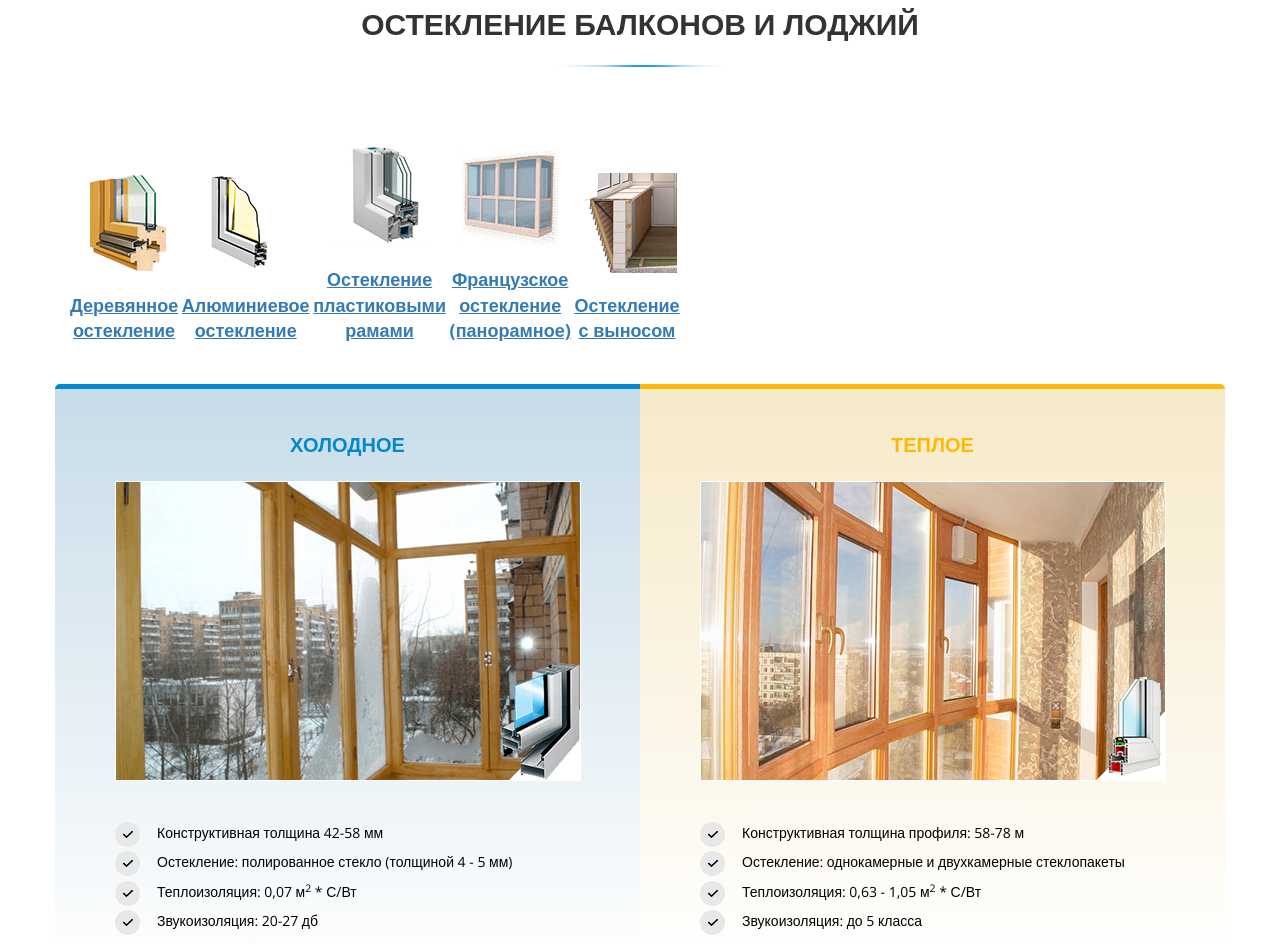
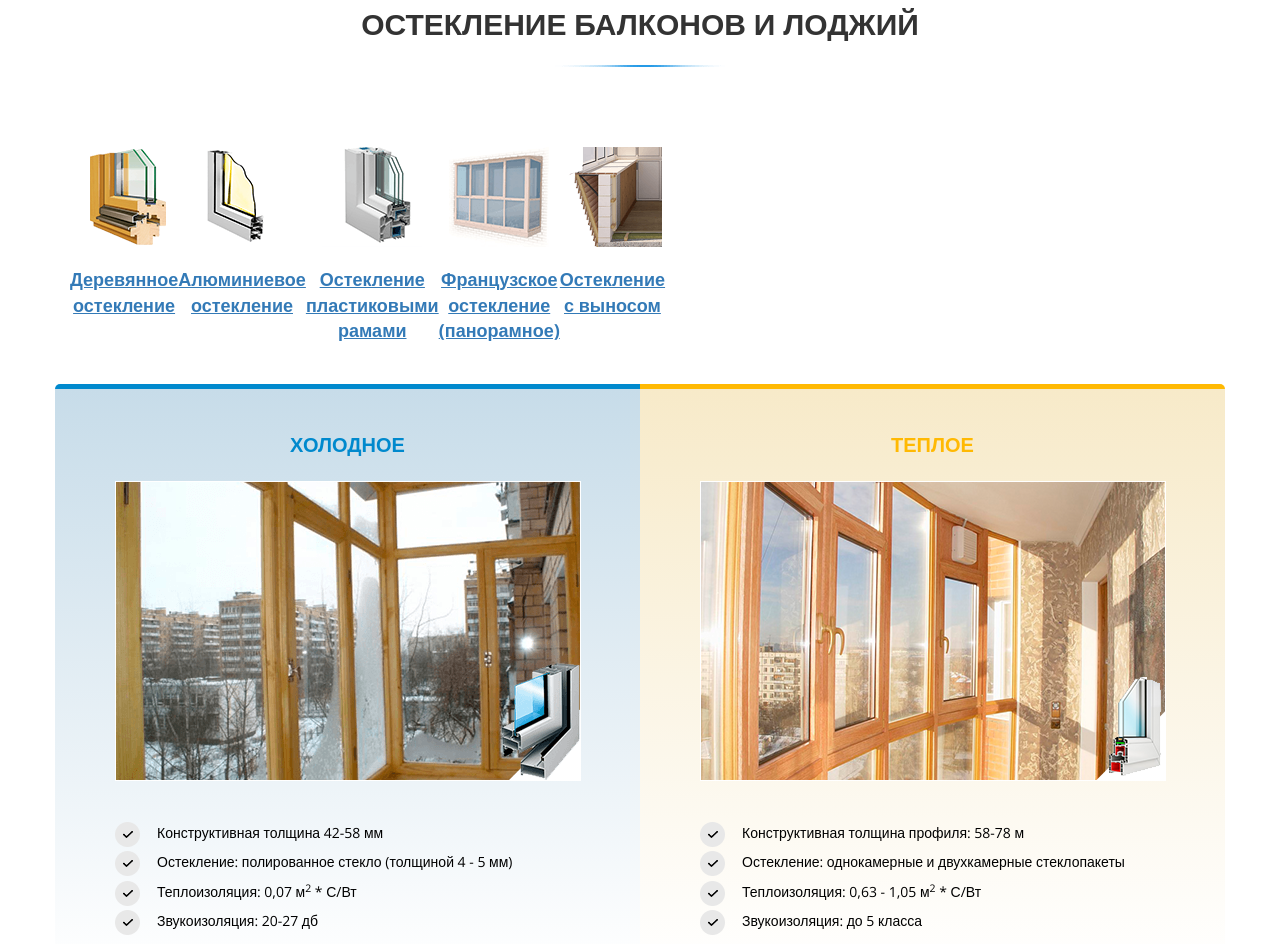
Before and after one commit to Obodovskyi1/window, a plain HTML site: page index.html in a window 1280 px wide. Shown: the part 887-1831 px from the top of the page. Drawn offline with nearby package versions, Linux system fonts and the light colour scheme; a script that the page names is missing.

Commit message:
Update index.html

```diff
--- a/index.html
+++ b/index.html
@@ -131,7 +131,7 @@
         </div>
 
         <!-- Slider -->
-        <div class="glazing_slider">
+        <div class="glazing_slider" style="display:flex">
           <div class="glazing_block text-center wow fadeInUp">
             <img src="assets/img/glazing/icons/1.png" alt="#">
             <a class="tree_link">Деревянное <br>остекление</a>
```
